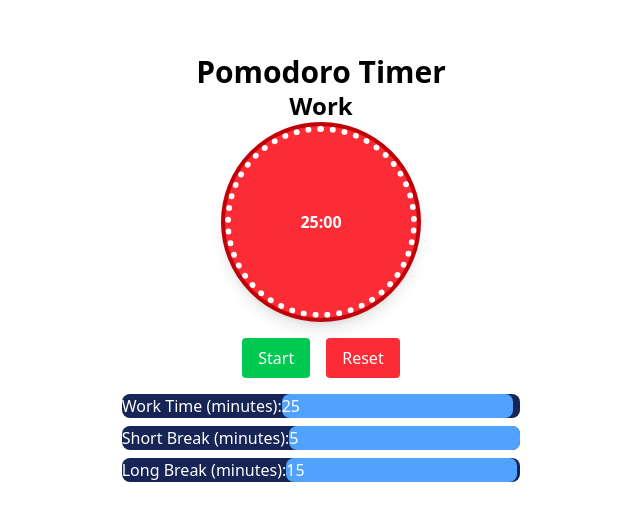
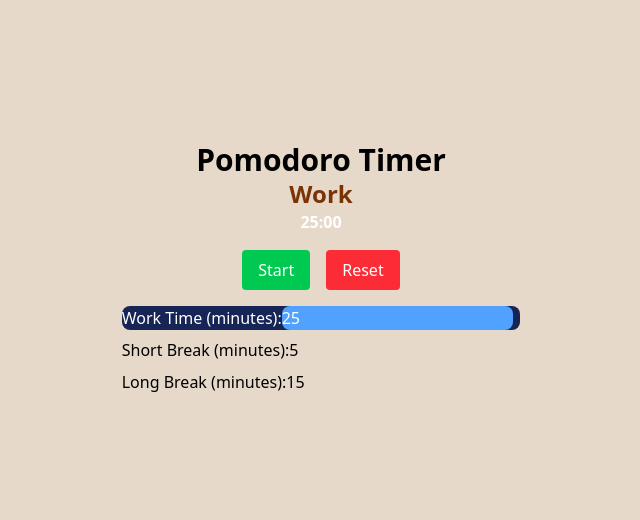
Before and after one commit to Bondedincome/Pomodoro-Timer, a React (Vite) app: page / in a window 1280 px wide. Shown: the part 132-652 px from the top of the page, without its empty margins (319-959 px from the left). Built offline with nearby package versions, Linux system fonts and the light colour scheme.

Commit message:
Some fixes

```diff
--- a/src/App.jsx
+++ b/src/App.jsx
@@ -49,7 +49,7 @@ const App = () => {
 	};
 
 	return (
-		<div className="flex flex-col items-center justify-center min-h-screen">
+		<div className="flex flex-col items-center justify-center min-h-screen bg-[#E7D9C9]">
 			<h1 className="text-3xl font-bold font-sans">Pomodoro Timer</h1>
 			<TimerDisplay
 				minutes={Math.floor(timeLeft / 60)}
--- a/src/components/Settings.jsx
+++ b/src/components/Settings.jsx
@@ -12,18 +12,17 @@ const Settings = ({ workTime, shortBreak, longBreak, onChange }) => {
 					onChange={(e) => onChange("work", e.target.value)}
 				/>
 			</label>
-			<label className="bg-blue-950 rounded-lg text-white md:box-border">
+			<label >
 				Short Break (minutes):
 				<input
-					className="bg-blue-400 rounded-lg text-white"
 					type="number"
 					value={shortBreak}
 					onChange={(e) => onChange("shortBreak", e.target.value)}
 				/>
 			</label>
-			<label className="bg-blue-950 rounded-lg text-white md:box-border">
+			<label>
 				Long Break (minutes):
-				<input className="bg-blue-400 rounded-lg text-white"
+				<input
 					type="number"
 					value={longBreak}
 					onChange={(e) => onChange("longBreak", e.target.value)}
--- a/src/components/TimerDisplay.jsx
+++ b/src/components/TimerDisplay.jsx
@@ -3,9 +3,9 @@ import React from "react";
 const TimerDisplay = ({ minutes, seconds, sessionType }) => {
 	return (
 		<div className="text-center">
-			<h2 className="text-2xl font-bold">{sessionType}</h2>
-			<div className="relative flex items-center justify-center w-50 h-50 bg-red-500 rounded-full border-4 border-red-700 shadow-lg">
-				<div className="absolute inset-0 flex justify-center items-center w-full h-full rounded-full border-[6px] border-dotted border-white">
+			<h2 className="text-2xl font-bold text-amber-900">{sessionType}</h2>
+			<div className="">
+				<div className="">
 				<h1
 					className="text-white font-bold"
 				>{`${minutes}:${seconds < 10 ? "0" : ""}${seconds}`}</h1>
```
